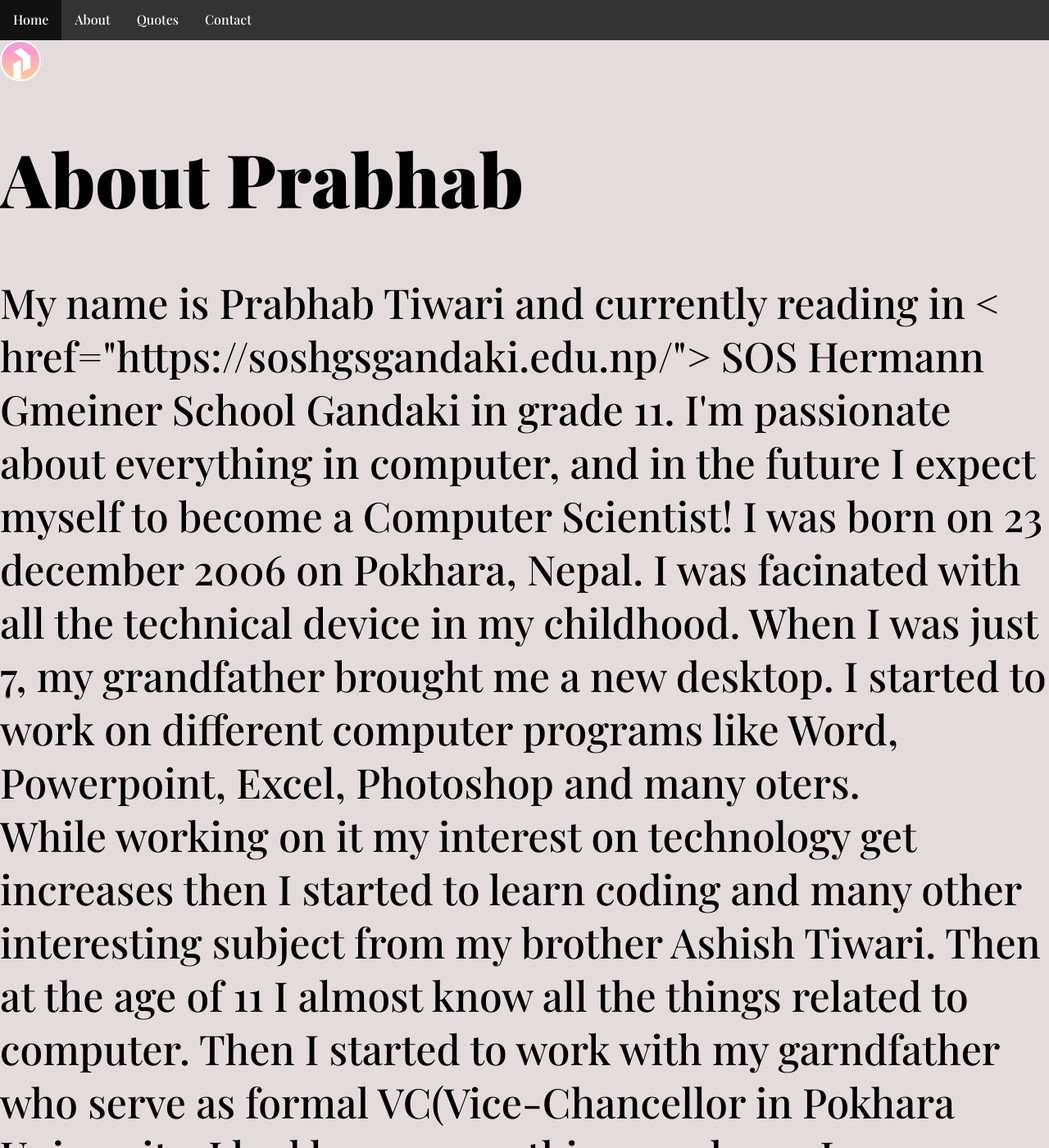
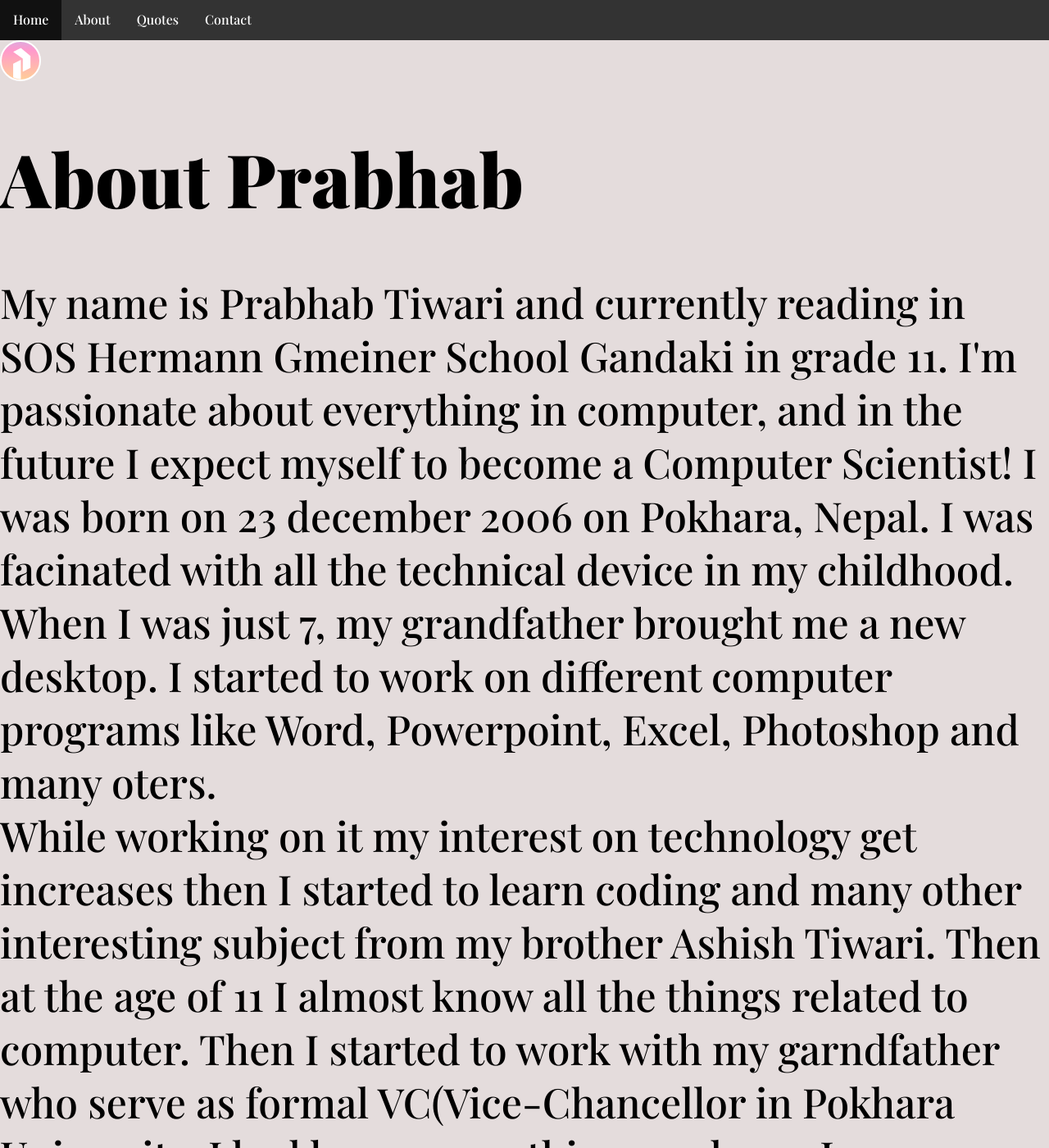
Before and after one commit to PrabhabTiwari/website, a Jekyll site: the page built from about.html, in a window 1280 px wide and 1400 px high. Shown: the whole window at 82% size. Built offline with Jekyll 4.4.1, drawn with Linux system fonts in a browser that asks for light colours; some of the changed lines change nothing that is shown.

Commit message:
Update about.html

```diff
--- a/about.html
+++ b/about.html
@@ -7,7 +7,7 @@
 
   <h1 class="leftalign">About Prabhab</h1>
   <p>
-      My name is Prabhab Tiwari and currently reading in < href="https://soshgsgandaki.edu.np/"> SOS Hermann Gmeiner School Gandaki </href> in grade 11. I'm passionate about everything in computer, and in the future I expect myself to become a Computer Scientist!
+      My name is Prabhab Tiwari and currently reading in SOS Hermann Gmeiner School Gandaki </href> in grade 11. I'm passionate about everything in computer, and in the future I expect myself to become a Computer Scientist!
       I was born on 23 december 2006 on Pokhara, Nepal. I was facinated with all the technical device in my childhood. When I was just 7, my grandfather brought me a new desktop. I started to work on different computer programs like Word, Powerpoint, Excel, Photoshop and many oters.
   </p>
   <p>
```
